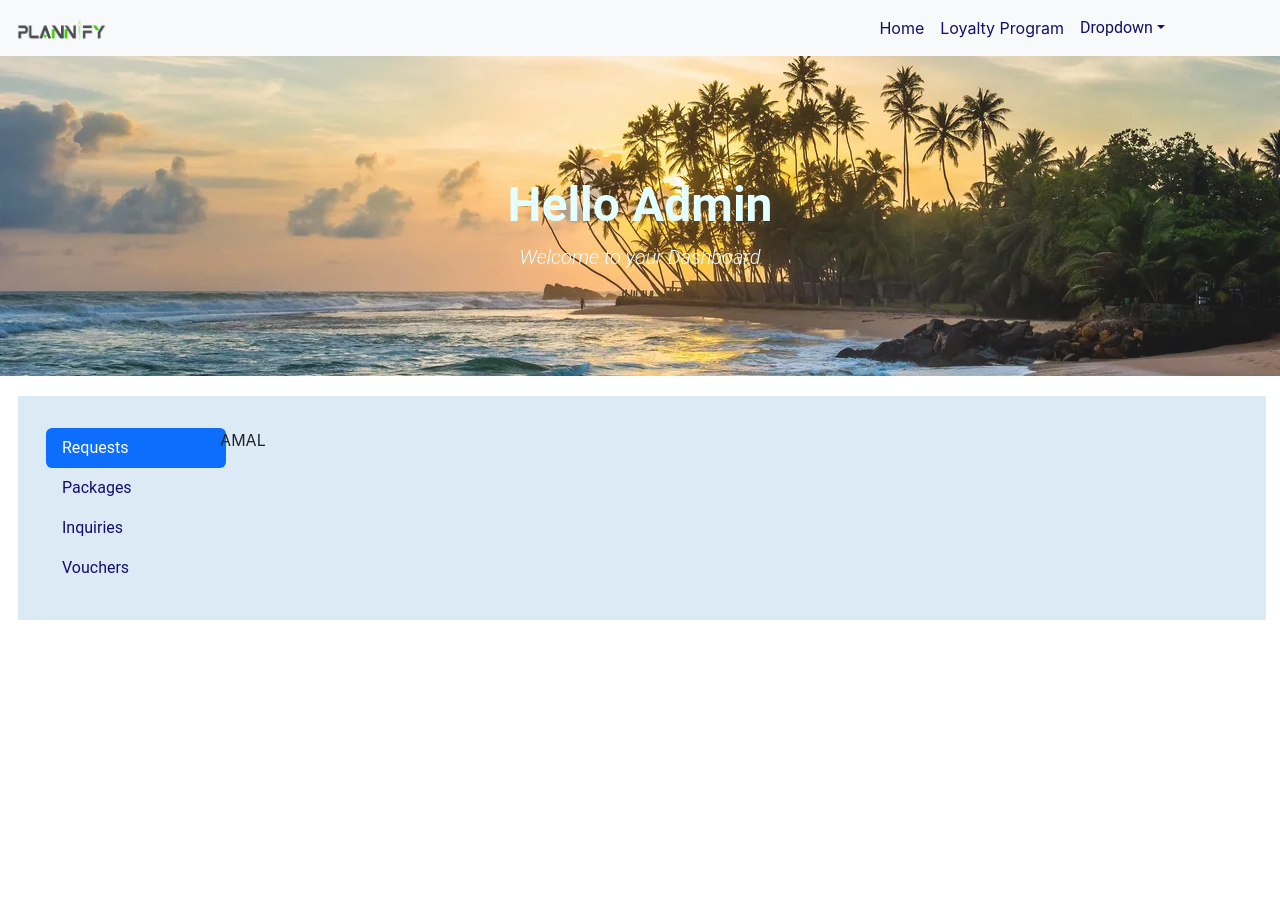
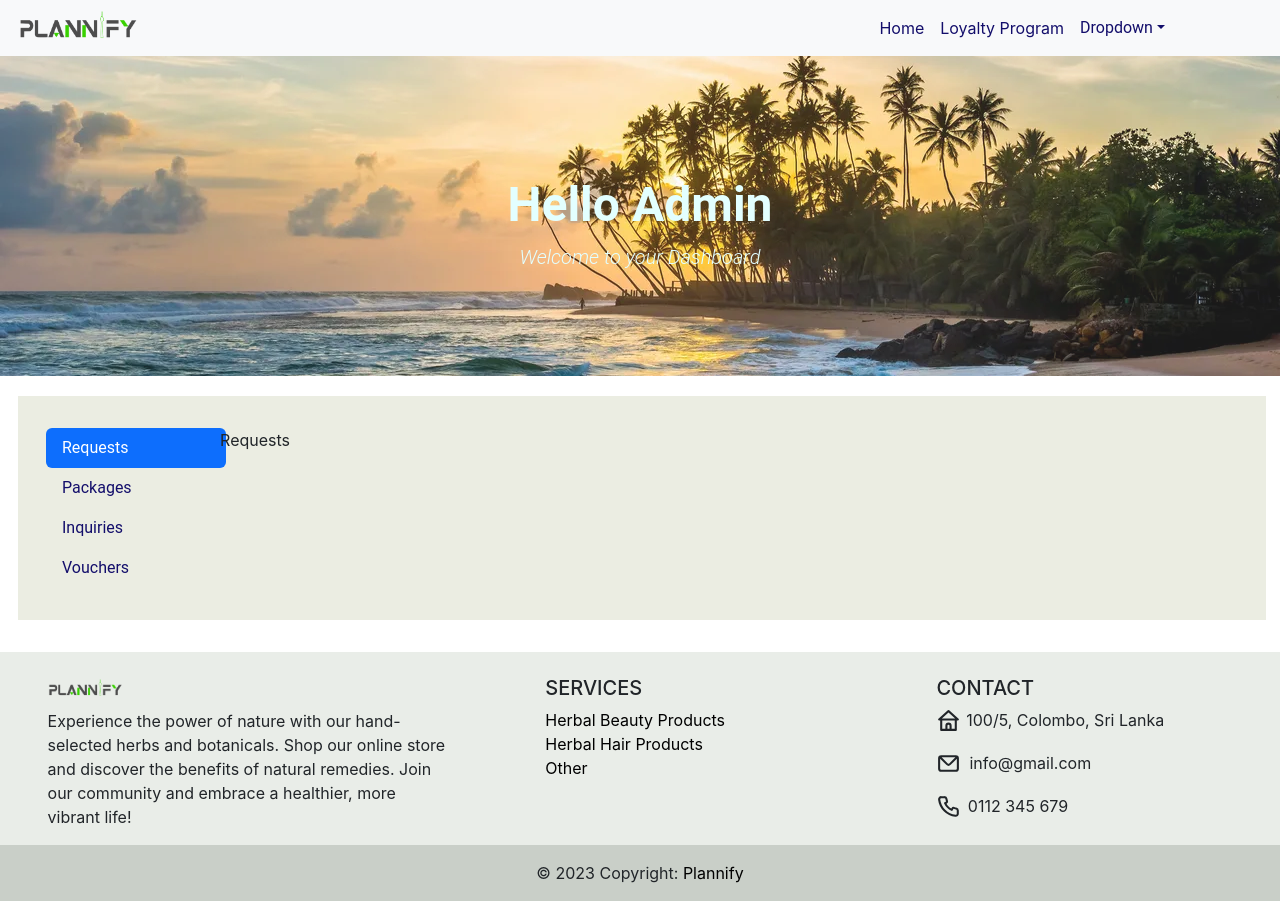
Before and after one commit to maleeshaaa/CSSE_WE_27-AF, a React (Create React App) app in the folder frontend/: page /travel-plan in a window 1280 px wide. Before the commit the page ends 800 px from the top, so only its background shows below. Built offline with nearby package versions, Linux system fonts and the light colour scheme.

Commit message:
Update Frontend

```diff
--- a/frontend/src/App.css
+++ b/frontend/src/App.css
@@ -1,3 +1,4 @@
 .navlogo{
-    width: 6rem;
+    margin-top: -8px;
+    width: 8rem;
 }
--- /dev/null
+++ b/frontend/src/components/Admin/Inquaries.jsx
@@ -0,0 +1,9 @@
+import React from 'react'
+
+const Inquaries = () => {
+  return (
+    <div>Inquaries</div>
+  )
+}
+
+export default Inquaries
--- /dev/null
+++ b/frontend/src/components/Admin/Packages.jsx
@@ -0,0 +1,10 @@
+import React from 'react'
+import "./admin-styles.css"
+
+const Packages = () => {
+  return (
+    <div>Packages</div>
+  )
+}
+
+export default Packages
--- /dev/null
+++ b/frontend/src/components/Admin/Requests.jsx
@@ -0,0 +1,9 @@
+import React from 'react'
+
+const Requests = () => {
+  return (
+    <div>Requests</div>
+  )
+}
+
+export default Requests
--- /dev/null
+++ b/frontend/src/components/Admin/Vouchers.jsx
@@ -0,0 +1,9 @@
+import React from 'react'
+
+const Vouchers = () => {
+  return (
+    <div>Vouchers</div>
+  )
+}
+
+export default Vouchers
--- a/frontend/src/components/Home/footer.jsx
+++ b/frontend/src/components/Home/footer.jsx
@@ -18,12 +18,13 @@ const Footer = () => (
               src={Logo}
               alt="Logo"
               style={{
-                width: "3rem",
+                width: "5rem",
                 marginRight: "0.6rem",
                 marginBottom: "0.2rem",
+                marginLeft: "-0.2rem"
               }}
             />
-            {/* HerbMart */}
+            {/* Plannify */}
           </h5>
           <p className="text-start">
             Experience the power of nature with our hand-selected herbs and
@@ -54,13 +55,13 @@ const Footer = () => (
           <h5 className="text-uppercase">Contact</h5>
           <ul className="list-unstyled">
             <li>
-              <p><UilHome size="25" style={{marginRight: "0.3rem", marginBottom: "0.1rem"}}/>100/5, Colombo Sri Lanka</p>
+              <p><UilHome size="25" style={{marginRight: "0.3rem", marginBottom: "0.1rem"}}/>100/5, Colombo, Sri Lanka</p>
             </li>
             <li>
-              <p><UilEnvelope size="25" style={{marginRight: "0.3rem", marginBottom: "0.1rem"}} />info@mail.com</p>
+              <p><UilEnvelope size="25" style={{marginRight: "0.5rem", marginBottom: "0.1rem"}} />info@gmail.com</p>
             </li>
             <li>
-              <p><UilPhone size="25" style={{marginRight: "0.3rem", marginBottom: "0.1rem"}}/>011 2 345 679</p>
+              <p><UilPhone size="25" style={{marginRight: "0.4rem", marginBottom: "0.1rem"}}/>0112 345 679</p>
             </li>
           </ul>
         </div>
@@ -72,7 +73,7 @@ const Footer = () => (
       style={{ backgroundColor: "#c9cfc8" }}
     >
       © 2023 Copyright:
-      <a href="/" style={{textDecoration: "none", color: "black"}}> Plennify</a>
+      <a href="/" style={{textDecoration: "none", color: "black"}}> Plannify</a>
     </div>
   </footer>
 );
--- a/frontend/src/pages/travel-plan/travel-style.css
+++ b/frontend/src/pages/travel-plan/travel-style.css
@@ -33,11 +33,11 @@
 
 .tab-board {
   padding: 2rem 1rem;
-  background-color: rgb(220, 234, 246);
+  background-color: rgb(235, 237, 226);
 }
 
 .nav-item{
-  color: rgb(215, 219, 222);
+  color: rgb(229, 238, 244);
   font-size: 16px;
   font-family: 'Roboto', sans-serif;
   width: 180px;
--- a/frontend/src/pages/travel-plan/travel_plan.jsx
+++ b/frontend/src/pages/travel-plan/travel_plan.jsx
@@ -4,6 +4,11 @@ import Col from "react-bootstrap/Col";
 import Nav from "react-bootstrap/Nav";
 import Row from "react-bootstrap/Row";
 import Tab from "react-bootstrap/Tab";
+import Inquaries from "../../components/Admin/Inquaries.jsx"
+import Packages from "../../components/Admin/Packages.jsx"
+import Requests from "../../components/Admin/Requests.jsx"
+import Vouchers from "../../components/Admin/Vouchers.jsx"
+import Footer from "../../components/Home/footer.jsx"
 import "./travel-style.css"
 
 export default function TravelPlan() {
@@ -45,15 +50,24 @@ export default function TravelPlan() {
             </Col>
             <Col sm={9}>
               <Tab.Content className="tab-content">
-                <Tab.Pane eventKey="first">AMAL</Tab.Pane>
-                <Tab.Pane eventKey="second">MY MAN</Tab.Pane>
-                <Tab.Pane eventKey="third">HELLO</Tab.Pane>
-                <Tab.Pane eventKey="fourth">HI</Tab.Pane>
+                <Tab.Pane eventKey="first">
+                  <Requests />
+                </Tab.Pane>
+                <Tab.Pane eventKey="second">
+                  <Packages />
+                </Tab.Pane>
+                <Tab.Pane eventKey="third">
+                  <Inquaries />
+                </Tab.Pane>
+                <Tab.Pane eventKey="fourth">
+                  <Vouchers />
+                </Tab.Pane>
               </Tab.Content>
             </Col>
           </Row>
         </Tab.Container>
       </div>
+      <Footer />
     </div>
   );
 }
```
Also changed, not shown: frontend/src/components/Admin/admin-styles.css (added).
